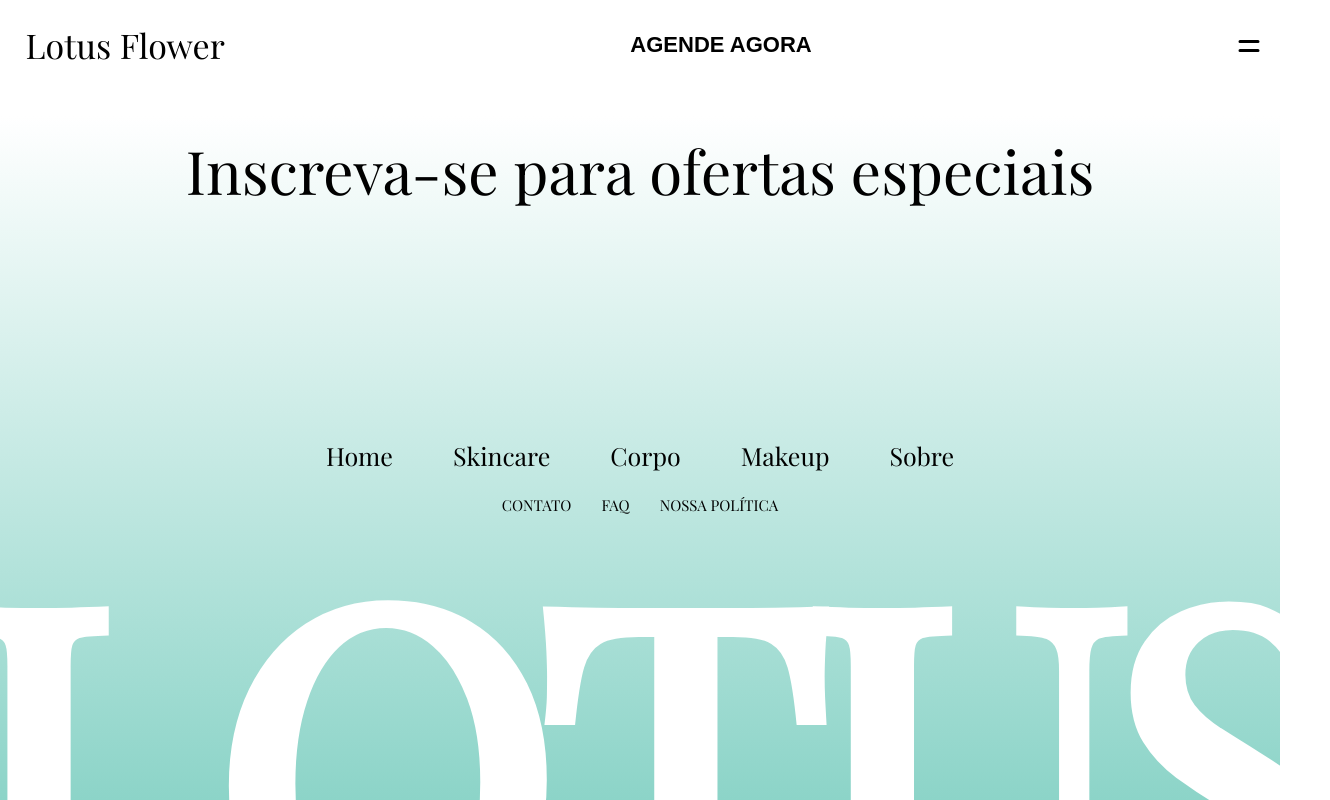
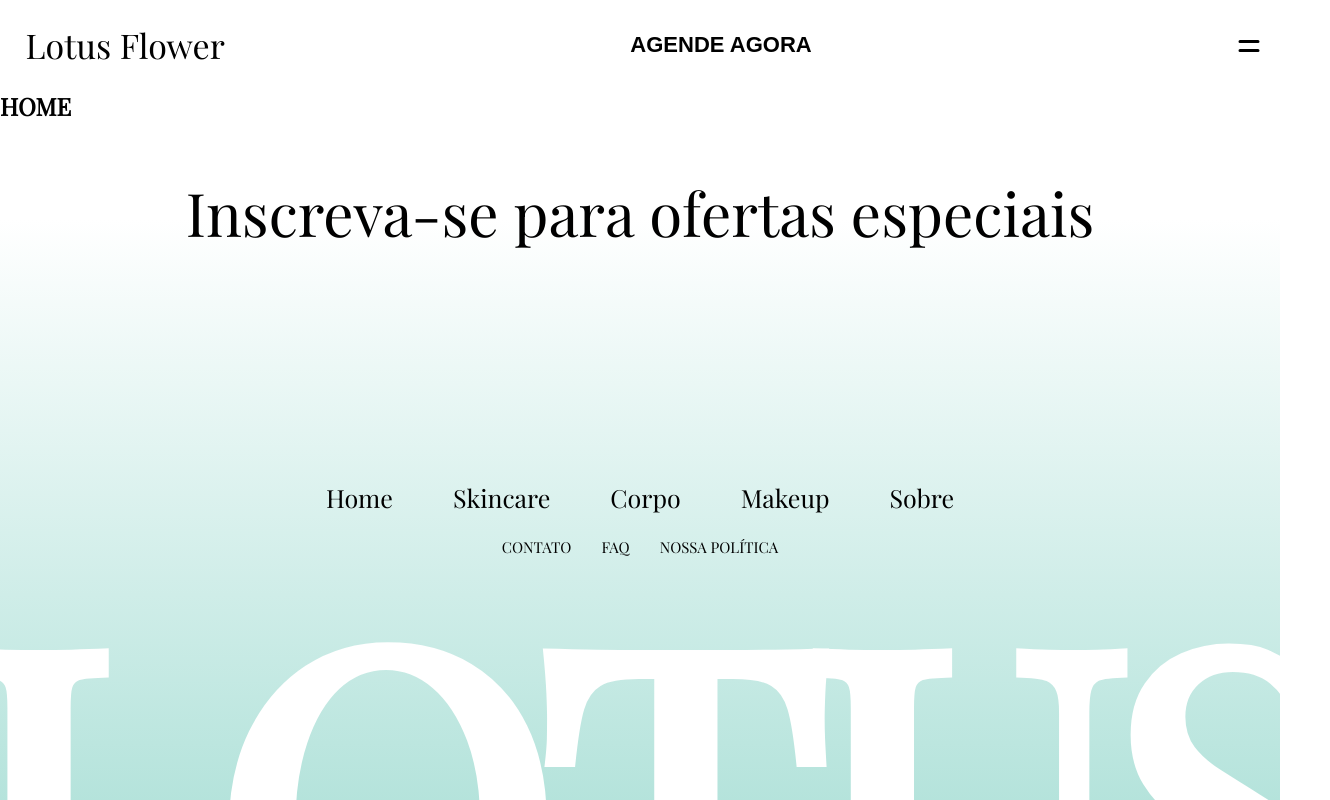
Before and after one commit to medynahs/lotus, a React (Create React App) app in the folder react-website-lotus/: page / in a window 1280 px wide. Shown: the top 800 px of the page, 1330 px wide, since content can reach past the window. Built offline with nearby package versions, Linux system fonts and the light colour scheme.

Commit message:
feat(footer): adjustments

```diff
--- a/react-website-lotus/src/components/Footer/styles.ts
+++ b/react-website-lotus/src/components/Footer/styles.ts
@@ -13,10 +13,6 @@ export const FooterTitle = styled.h1`
 
 export const Container = styled.div`
   width: 100%;
-  height: 90%;
-  position: fixed;
-  bottom: 0;
-  left: 0;
   background: linear-gradient(white 5%, #8cd4c8);
 `;
 
```
